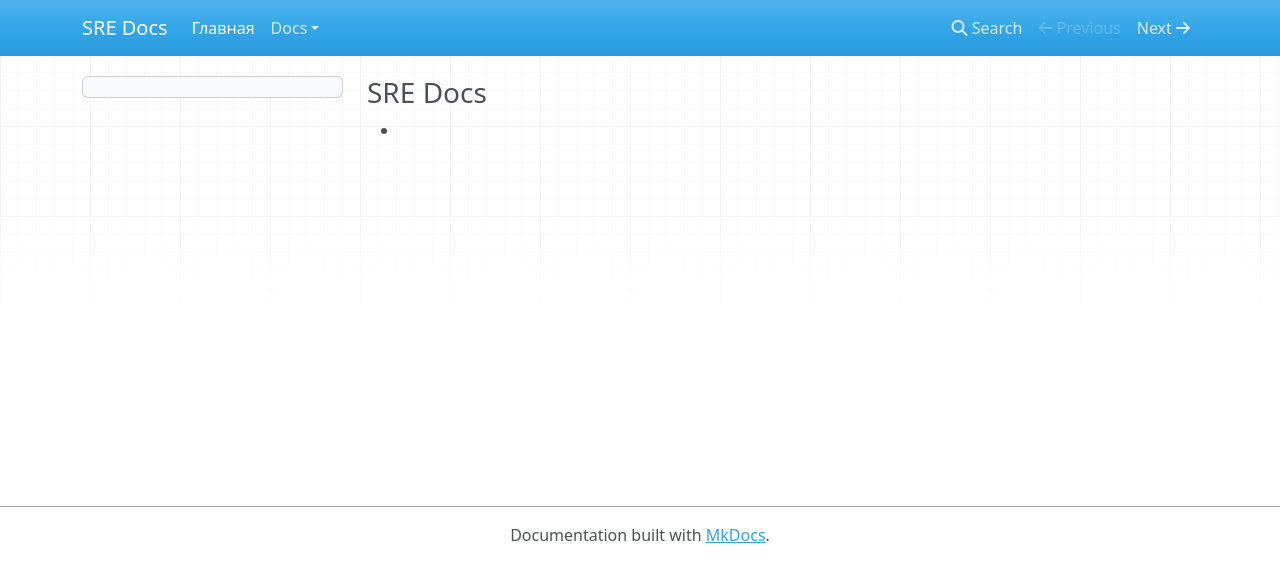
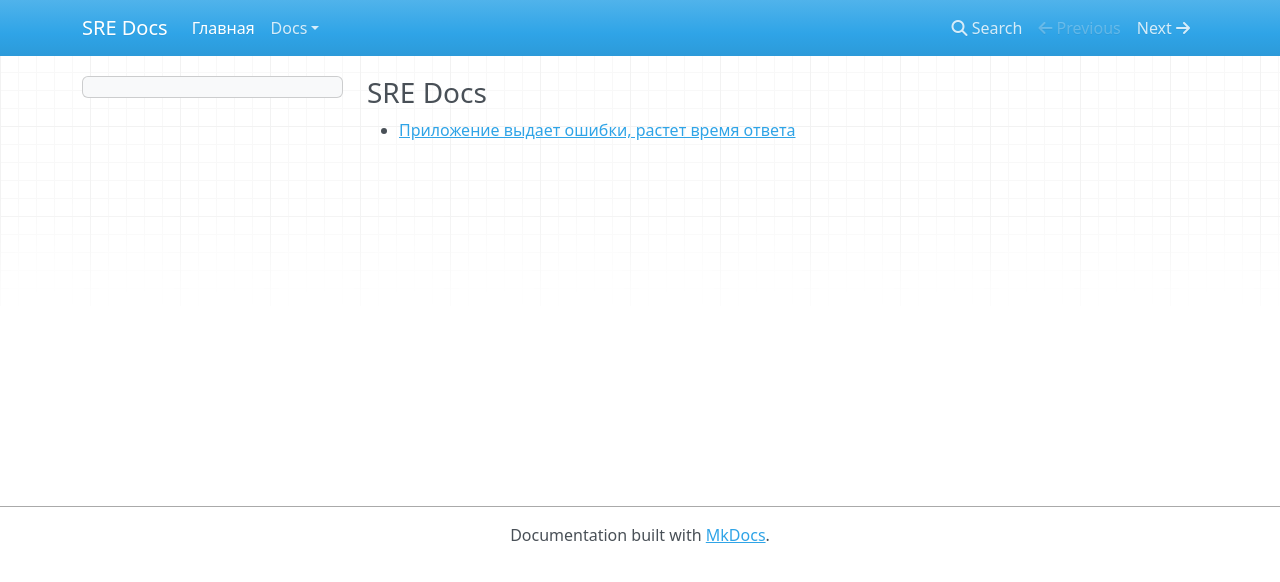
Before and after one commit to wlkl/sre-docs, an MkDocs documentation site: the page built from docs/index.md, in a window 1280 px wide. Shown: the top 582 px of the page. Built offline with MkDocs 1.6.1, drawn with Linux system fonts in a browser that asks for light colours; nearby versions of some CDN libraries.

Commit message:
change index

```diff
--- a/docs/index.md
+++ b/docs/index.md
@@ -1,3 +1,3 @@
 ### SRE Docs
 
-  - [](runbook.md)
+  - [Приложение выдает ошибки, растет время ответа](runbook.md)
```
